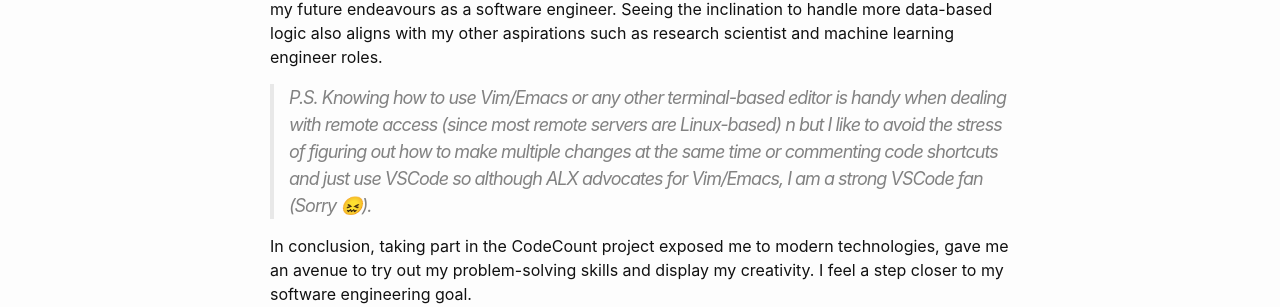
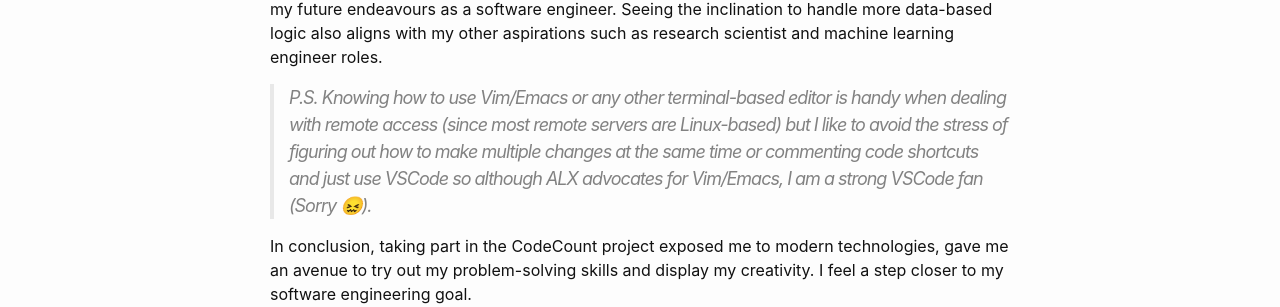
Before and after one commit to AllisonOge/allisonoge.github.io, a Jekyll site: the page built from _posts/2024-05-14-building-codecount.markdown, in a window 1280 px wide and 900 px high, scrolled down 3254 px. Shown: the part 195-502 px from the top of the window. Built offline with Jekyll 4.4.1, drawn with Linux system fonts in a browser that asks for light colours; comment, search, counter and statistics services are not loaded.

Commit message:
typo fix

```diff
--- a/_posts/2024-05-14-building-codecount.markdown
+++ b/_posts/2024-05-14-building-codecount.markdown
@@ -49,7 +49,7 @@ I feel the CodeCount project reaffirmed my thoughts on my problem-solving skills
 
 Thankfully, the CodeCount project has informed me greatly of my potential as a software engineer and what specialisation I would like to pursue (being backend). This also informs me of my future endeavours as a software engineer. Seeing the inclination to handle more data-based logic also aligns with my other aspirations such as research scientist and machine learning engineer roles.
 
->_P.S. Knowing how to use Vim/Emacs or any other terminal-based editor is handy when dealing with remote access (since most remote servers are Linux-based) n but I like to avoid the stress of figuring out how to make multiple changes at the same time or commenting code shortcuts and just use VSCode so although ALX advocates for Vim/Emacs, I am a strong VSCode fan (Sorry 😖)_.
+>_P.S. Knowing how to use Vim/Emacs or any other terminal-based editor is handy when dealing with remote access (since most remote servers are Linux-based) but I like to avoid the stress of figuring out how to make multiple changes at the same time or commenting code shortcuts and just use VSCode so although ALX advocates for Vim/Emacs, I am a strong VSCode fan (Sorry 😖)_.
 
 In conclusion, taking part in the CodeCount project exposed me to modern technologies, gave me an avenue to try out my problem-solving skills and display my creativity. I feel a step closer to my software engineering goal.
 
```
